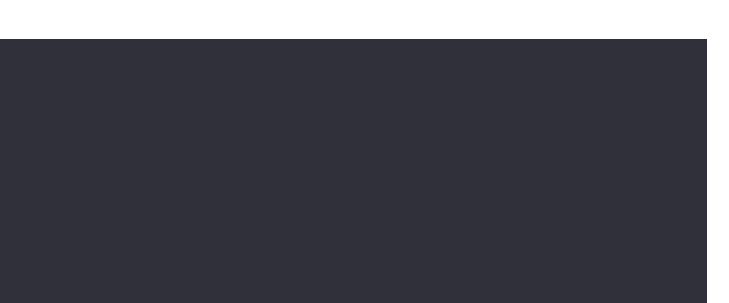
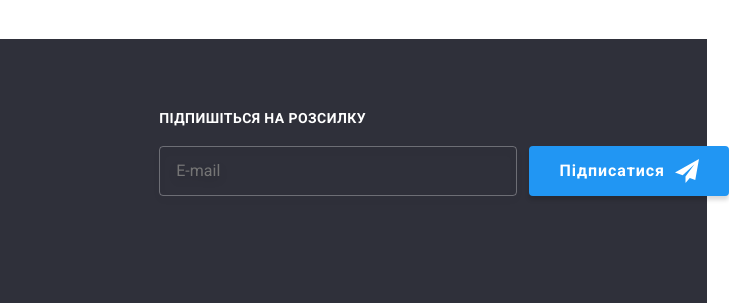
Before and after one commit to SochkaBogdan/goit-markup-hw-06, a plain HTML site: page portfolio.html in a window 1280 px wide. Shown: the part 1583-1886 px from the top of the page, 573-1302 px from the left, 729 px wide, since content can reach past the window. Drawn offline with nearby package versions, Linux system fonts and the light colour scheme.

Commit message:
footer form+

```diff
--- a/portfolio.html
+++ b/portfolio.html
@@ -245,6 +245,19 @@
           </li>
         </ul>
       </div>
+      <form>
+        <h2 class="footer-title">Підпишіться на розсилку</h2>
+        <label for="mailfooter"></label>
+        <div class="group-mailing">
+          <input class="footer-mailing" type="email" name="mailfooter" id="mailfooter" placeholder="E-mail">
+          <button class="button-mailing button" type="submit">
+            <span class="span-footer">Підписатися</span>
+            <svg class="icon-footer" width="24" height="24">
+              <use href="./images/icons.svg#icon-icon-send"></use>
+            </svg>
+          </button>
+        </div>
+      </form>
     </div>
   </footer>
 </body>
```
